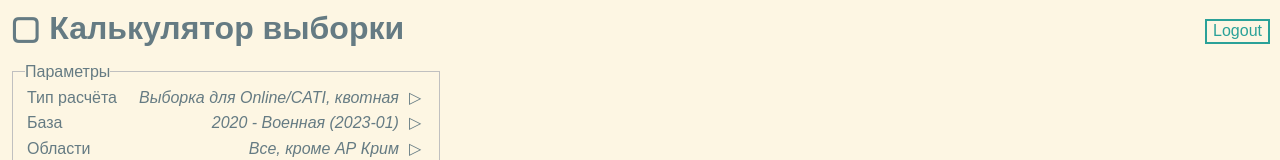
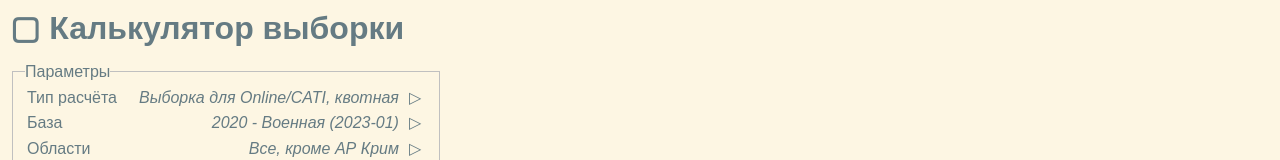
Before and after one commit to kristensen-kor/sampling-calculator-ua, a plain HTML site: page index.html in a window 1280 px wide. Shown: the top 160 px of the page. Drawn offline with Linux system fonts and the light colour scheme.

Commit message:
Update index.html

```diff
--- a/index.html
+++ b/index.html
@@ -29,7 +29,7 @@
 			<a href="/main" class="main-link home-link">&#9634;</a><!--
 		 --><a href="" class="main-link">Калькулятор выборки</a>
 		</h1>
-		<button class="logout" onclick="window.location = '/logout'">Logout</button>
+		<!-- <button class="logout" onclick="window.location = '/logout'">Logout</button> -->
 	</header>
 
 
```
